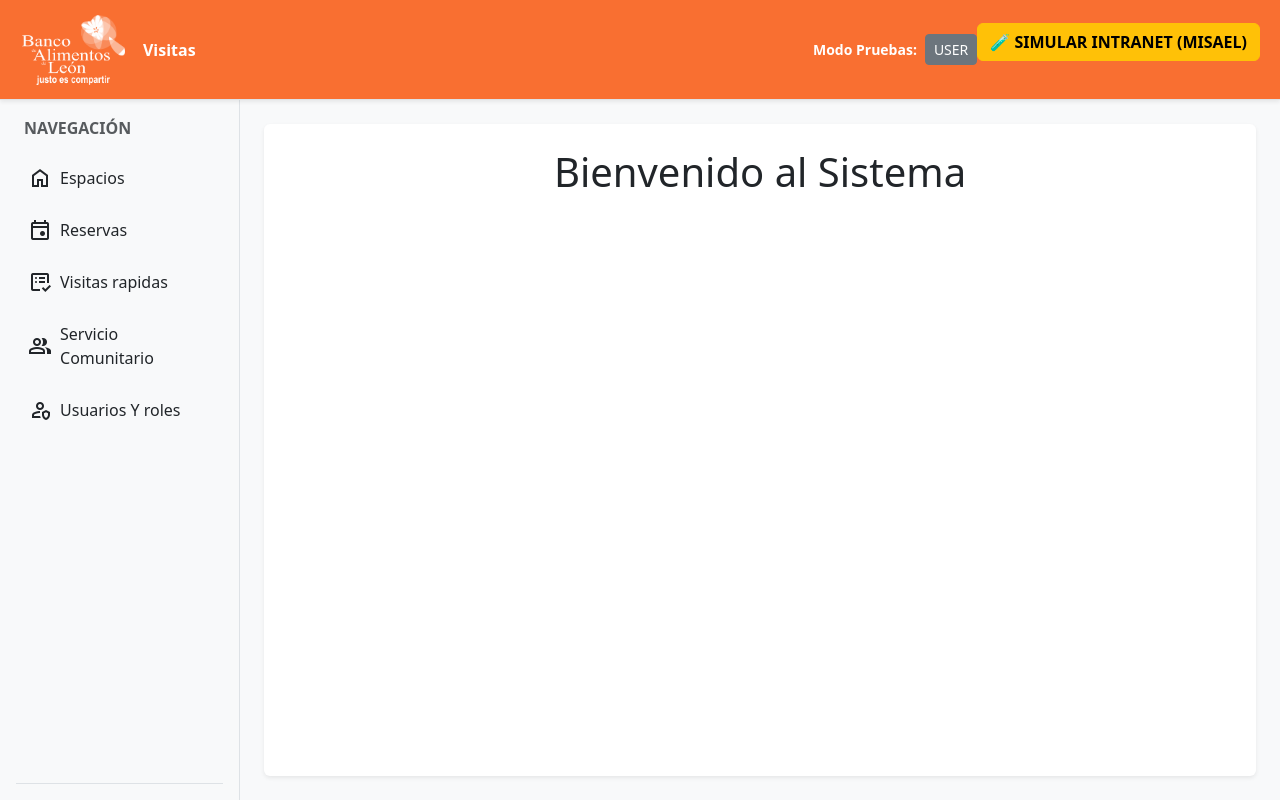
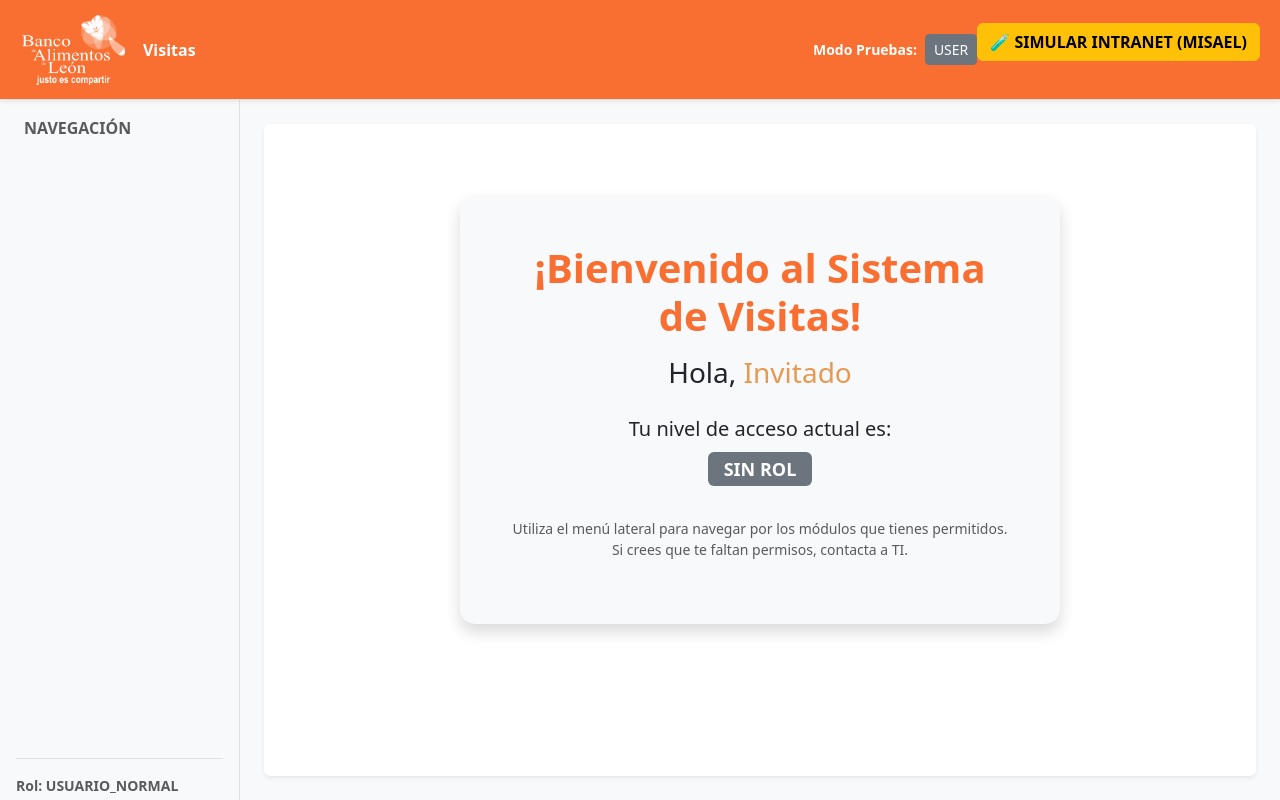
Before and after one commit to CesarMendozaGH/FrontEnd-Visitas-Estadia, a React (Vite) app: page /home in a window 1280 px wide. Built offline with nearby package versions, Linux system fonts and the light colour scheme.

Commit message:
ADD: VALIDACIONES, PERFILES Y USO DE INTRANET

```diff
--- a/src/components/Header.jsx
+++ b/src/components/Header.jsx
@@ -14,7 +14,7 @@ export const Header = () => {
   const toggleDevRole = () => {
     const currentRole = localStorage.getItem('rol_dev');
     if (currentRole === 'SUPERADMIN') {
-      localStorage.setItem('rol_dev', 'USER');
+      localStorage.setItem('rol_dev', 'DIRECTIVO');
     } else {
       localStorage.setItem('rol_dev', 'SUPERADMIN');
     }
--- /dev/null
+++ b/src/components/ProtectedRoute.jsx
@@ -0,0 +1,34 @@
+import { Navigate, Outlet } from 'react-router-dom';
+
+export const ProtectedRoute = ({ rolesPermitidos }) => {
+    const rolActual = localStorage.getItem('rol_dev');
+
+    // 1. Si no hay rol (aún no entra el token de la intranet), mostramos pantalla de carga o bloqueamos
+    if (!rolActual) {
+        return <Navigate to="/home" replace />;
+    }
+
+    // 2. El SUPERADMIN es Dios, entra a todas partes sin importar la lista
+    if (rolActual === 'SUPERADMIN') {
+        return <Outlet />; // Outlet significa "Adelante, puedes ver la pantalla"
+    }
+
+    // 3. Verificamos si el rol del usuario está dentro del arreglo de permitidos para esta ruta
+    if (rolesPermitidos.includes(rolActual) || rolActual === 'TOTAL') {
+        return <Outlet />;
+    }
+
+    // 4. Si llegó hasta aquí, es porque está logueado pero NO TIENE PERMISO
+    return (
+        <div className="text-center mt-5">
+            <h1 className="text-danger fw-bold" style={{ fontSize: '5rem' }}>
+                <span className="material-symbols-outlined" style={{ fontSize: '8rem' }}>
+                    disabled_by_default
+                </span>
+
+            </h1>
+            <h2 className="fw-bold">Acceso Denegado</h2>
+            <p className="text-muted">No tienes los privilegios necesarios para ver este módulo.</p>
+        </div>
+    );
+};
--- a/src/components/Sidebar.jsx
+++ b/src/components/Sidebar.jsx
@@ -3,7 +3,19 @@ import Nav from 'react-bootstrap/Nav';
 import './Sidebar.css';
 
 export const Sidebar = () => {
-  const location = useLocation(); // Para saber en qué página estamos y marcarla activa
+  const location = useLocation();
+
+
+  const rolActual = localStorage.getItem('rol_dev') || 'USUARIO_NORMAL';
+
+  // Lógica de Permisos Exacta
+  const puedeVerEspacios = ['SUPERADMIN', 'TOTAL', 'DIRECTIVO'].includes(rolActual);
+  const puedeVerReservas = ['SUPERADMIN', 'TOTAL', 'DIRECTIVO', 'COMUNITARIO'].includes(rolActual);
+  const puedeVerVisitas = ['SUPERADMIN', 'TOTAL', 'COMUNITARIO', 'RECEPCION'].includes(rolActual);
+  const puedeVerComunitario = ['SUPERADMIN', 'TOTAL', 'DIRECTIVO', 'COMUNITARIO'].includes(rolActual);
+  const puedeVerUsuarios = rolActual === 'SUPERADMIN';
+
+
 
   return (
     <div className="sidebar d-flex flex-column flex-shrink-0 p-3 bg-light border-end" style={{ width: '240px', minHeight: 'calc(100vh - 60px)' }}>
@@ -13,72 +25,61 @@ export const Sidebar = () => {
       </span>
 
       <Nav variant="pills" className="flex-column mb-auto gap-2">
+
+        {/* ESPACIOS */}
+        {puedeVerEspacios && (
           <Nav.Item>
-          <Link
-            to="/espacios"
-            className={`nav-link d-flex align-items-center gap-2 ${location.pathname.includes('espacios') ? 'active' : 'link-dark'}`}
-          >
-            <span className="material-symbols-outlined">
-              Home
-            </span>
+            <Link to="/espacios" className={`nav-link d-flex align-items-center gap-2 ${location.pathname.includes('espacios') ? 'active' : 'link-dark'}`}>
+              <span className="material-symbols-outlined">Home</span>
               Espacios
             </Link>
           </Nav.Item>
+        )}
 
+        {/* RESERVAS */}
+        {puedeVerReservas && (
           <Nav.Item>
-          <Link
-            to="/reservas"
-            className={`nav-link d-flex align-items-center gap-2 ${location.pathname.includes('reservas') ? 'active' : 'link-dark'}`}
-          >
-            <span className="material-symbols-outlined">
-              event
-            </span>
+            <Link to="/reservas" className={`nav-link d-flex align-items-center gap-2 ${location.pathname.includes('reservas') ? 'active' : 'link-dark'}`}>
+              <span className="material-symbols-outlined">event</span>
               Reservas
             </Link>
           </Nav.Item>
+        )}
 
+        {/* VISITAS RAPIDAS */}
+        {puedeVerVisitas && (
           <Nav.Item>
-          <Link
-            to="/asistencias"
-            className={`nav-link d-flex align-items-center gap-2 ${location.pathname.includes('asistencias') ? 'active' : 'link-dark'}`}
-          >
-
-            <span className="material-symbols-outlined">
-              list_alt_check
-            </span>
-            Visitas rapidas
+            <Link to="/asistencias" className={`nav-link d-flex align-items-center gap-2 ${location.pathname.includes('asistencias') ? 'active' : 'link-dark'}`}>
+              <span className="material-symbols-outlined">list_alt_check</span>
+              Visitas rápidas
             </Link>
           </Nav.Item>
+        )}
 
+        {/* SERVICIO COMUNITARIO */}
+        {puedeVerComunitario && (
           <Nav.Item>
-          <Link
-            to="/servicio"
-            className={`nav-link d-flex align-items-center gap-2 ${location.pathname.includes('servicio') ? 'active' : 'link-dark'}`}
-          >
-
-            <span class="material-symbols-outlined">
-              group
-            </span>
+            <Link to="/servicio" className={`nav-link d-flex align-items-center gap-2 ${location.pathname.includes('servicio') ? 'active' : 'link-dark'}`}>
+              <span className="material-symbols-outlined">group</span>
               Servicio Comunitario
             </Link>
           </Nav.Item>
+        )}
 
+        {/* USUARIOS Y ROLES (SOLO SUPERADMIN) */}
+        {puedeVerUsuarios && (
           <Nav.Item>
-          <Link
-            to="/usuario"
-            className={`nav-link d-flex align-items-center gap-2 ${location.pathname.includes('usuario') ? 'active' : 'link-dark'}`}
-          >
-            <span class="material-symbols-outlined">
-              person_shield
-            </span>
+            <Link to="/usuario" className={`nav-link d-flex align-items-center gap-2 ${location.pathname.includes('usuario') ? 'active' : 'link-dark'}`}>
+              <span className="material-symbols-outlined">person_shield</span>
               Usuarios Y roles
             </Link>
           </Nav.Item>
+        )}
 
       </Nav>
 
-      {/* Footer opcional del sidebar */}
       <div className="mt-auto pt-3 border-top">
+        <small className="text-muted d-block fw-bold mb-1">Rol: {rolActual}</small>
         <small className="text-muted">Versión 1.0</small>
       </div>
     </div>
--- a/src/main.jsx
+++ b/src/main.jsx
@@ -5,6 +5,6 @@ import './index.css'
 
 ReactDOM.createRoot(document.getElementById('root')).render(
   <React.StrictMode>
-    <AppRouter />
+    <AppRouter /> {/* OJO: NO debe haber ningún <BrowserRouter> aquí */}
   </React.StrictMode>,
 )
--- a/src/pages/Espacios/EspaciosPage.jsx
+++ b/src/pages/Espacios/EspaciosPage.jsx
@@ -13,6 +13,9 @@ export function EspaciosPage() {
 
     const [showModal, setShowModal] = useState(false);
     const [editingEspacio, setEditingEspacio] = useState(null);
+
+    const rolActual = localStorage.getItem('rol_dev');
+    const esSuperAdmin = rolActual === 'SUPERADMIN';
 
     useEffect(() => {
         cargarEspacios();
@@ -133,6 +136,7 @@ export function EspaciosPage() {
                                         >
                                             <MdEdit />
                                         </Button>
+                                        {esSuperAdmin && (
                                         <Button
                                             variant="outline-danger"
                                             size="sm"
@@ -141,6 +145,7 @@ export function EspaciosPage() {
                                         >
                                             <MdDelete />
                                         </Button>
+                                        )}
                                     </td>
                                 </tr>
                             ))
--- /dev/null
+++ b/src/pages/HomePage.jsx
@@ -0,0 +1,31 @@
+import React from 'react';
+import { Container, Card, Badge } from 'react-bootstrap';
+
+export const HomePage = () => {
+    // Leemos los datos que guardamos en el Login simulado
+    const nombre = localStorage.getItem('nombre_usuario') || 'Invitado';
+    const rol = localStorage.getItem('rol_dev') || 'SIN ROL';
+
+    return (
+        <Container className="mt-5 d-flex justify-content-center">
+            <Card className="text-center shadow p-5 border-0" style={{ borderRadius: '15px', maxWidth: '600px', backgroundColor: '#f8f9fa' }}>
+                <h1 style={{ color: '#f96f31' }} className="fw-bold mb-3">¡Bienvenido al Sistema de Visitas!</h1>
+
+                <h3 className="text-dark mb-4">Hola, <span style={{ color: '#e79951' }}>{nombre}</span> </h3>
+
+                <p className="fs-5 mb-2">
+                    Tu nivel de acceso actual es:
+                </p>
+                <h4>
+                    <Badge bg={rol === 'SUPERADMIN' ? 'danger' : 'secondary'} className="px-3 py-2">
+                        {rol}
+                    </Badge>
+                </h4>
+
+                <p className="text-muted small mt-4">
+                    Utiliza el menú lateral para navegar por los módulos que tienes permitidos. Si crees que te faltan permisos, contacta a TI.
+                </p>
+            </Card>
+        </Container>
+    );
+};
--- a/src/pages/Reservas/ReservasForm.jsx
+++ b/src/pages/Reservas/ReservasForm.jsx
@@ -70,12 +70,12 @@ export function ReservasForm({ show, handleClose, handleSave, reservaEditar, esp
         setFormData(prev => ({ ...prev, [name]: valorSanitizado }));
     };
 
-    // LÓGICA DE 14 DÍAS DE ANTICIPACIÓN
+    // LÓGICA DE 15 DÍAS DE ANTICIPACIÓN
     const getMinStartDate = () => {
         if (isSuperAdmin) return null; // Sin límite
 
         const hoy = new Date();
-        hoy.setDate(hoy.getDate() + 14);
+        hoy.setDate(hoy.getDate() + 15);
         const minDateStr = hoy.toISOString().split('T')[0];
 
         if (reservaEditar && formData.fechaReserva && formData.fechaReserva < minDateStr) {
@@ -183,11 +183,12 @@ export function ReservasForm({ show, handleClose, handleSave, reservaEditar, esp
                                     disableMobile: "true" // Fuerza el diseño bonito en móviles
                                 }}
                                 className="form-control bg-white" // Fondo blanco para que no parezca deshabilitado
-                                placeholder="📅 Selecciona el día..."
+
+                                placeholder="Selecciona el día..."
                                 required
                             />
                             {!isSuperAdmin && !reservaEditar && (
-                                <Form.Text className="text-danger" style={{fontSize: '0.75rem'}}>* Requiere 14 días de anticipación.</Form.Text>
+                                <Form.Text className="text-danger" style={{fontSize: '0.75rem'}}>* Requiere 15 días de anticipación.</Form.Text>
                             )}
                         </Form.Group>
 
--- a/src/pages/Reservas/ReservasPage.jsx
+++ b/src/pages/Reservas/ReservasPage.jsx
@@ -24,6 +24,9 @@ export function ReservasPage() {
     // NUEVO ESTADO PARA EL FILTRO (Por defecto mostramos todas las "Activas")
     const [filtroEstatus, setFiltroEstatus] = useState('ACTIVAS');
 
+    //MANEJO DE ROLES
+    const rolActual = localStorage.getItem('rol_dev');
+    const esSuperAdmin = rolActual === 'SUPERADMIN';
     // Forzar re-renderizado cada minuto para actualizar estatus de tiempo
     const [, setTick] = useState(0);
     useEffect(() => {
@@ -308,7 +311,7 @@ export function ReservasPage() {
                                                 )}
 
                                                 {/* 3. BOTÓN DE CANCELAR: Solo visible si NO ha finalizado */}
-                                                {!estado.finalizada && (
+                                                {(!estado.finalizada && esSuperAdmin) && (
                                                     <Button
                                                         variant="outline-danger"
                                                         size="sm"
--- a/src/pages/Usuarios/UsuariosAdmin.jsx
+++ b/src/pages/Usuarios/UsuariosAdmin.jsx
@@ -10,12 +10,12 @@ export const UsuariosAdmin = () => {
 
     // Los roles exactos que definiste
     const rolesDisponibles = [
-        'USUARIO_NORMAL',
-        'RECEPCION',
-        'COMUNITARIO',
-        'DIRECTIVO',
-        'TOTAL',
-        'SUPERADMIN'
+        'USUARIO_NORMAL', // PRUEBA DE DESARROLLO TODO ESTA LIMITADO
+        'RECEPCION',    // PERSONAS EXTERNAS QUE SE TIENEN QUE REGISTRAR AL ENTRAR
+        'COMUNITARIO',  // PERSONA QUE DIRIGE EL SERVICIO COMUNITARIO
+        'DIRECTIVO', // PERSONAS ENCARGADAS DE AREAS
+        'TOTAL', //VER TODO PERO CON RESTRICCIONES
+        'SUPERADMIN' //VER TODO Y SALTAR LIMITACIONES
     ];
 
     const cargarUsuarios = async () => {
--- a/src/router/AppRouter.jsx
+++ b/src/router/AppRouter.jsx
@@ -1,41 +1,53 @@
-import { createBrowserRouter, RouterProvider } from 'react-router-dom';
+import { createBrowserRouter, RouterProvider, Navigate } from 'react-router-dom';
 import { MainLayout } from '../layouts/MainLayout';
 import { EspaciosPage } from '../pages/Espacios/EspaciosPage';
 import { BitacoraPage } from '../pages/Bitacora/BitacoraPage';
 import { ReservasPage } from '../pages/Reservas/ReservasPage';
 import { ComunitarioPage } from '../pages/Comunitario/ComunitarioPage';
 import { UsuariosAdmin } from '../pages/Usuarios/UsuariosAdmin';
+import { ProtectedRoute } from '../components/ProtectedRoute'; // <-- Asegúrate de tener este archivo creado
+import { HomePage } from '../pages/HomePage';
 
 const router = createBrowserRouter([
   {
     path: "/",
     element: <MainLayout />,
     children: [
+      // Si entra a la raíz "/", lo empujamos al home
       {
-        path: "espacios",
-        element: <EspaciosPage />,
+        index: true,
+        element: <Navigate to="/home" replace />
       },
       {
-        path: "reservas",
-        element: <ReservasPage />,
+        path: "home",
+        element: <HomePage /> // 2. <-- Colocamos el componente oficial
+      },
+
+      // --- RUTAS PROTEGIDAS ---
+      {
+        // Espacios: TOTAL y DIRECTIVO
+        element: <ProtectedRoute rolesPermitidos={['DIRECTIVO', 'TOTAL']} />,
+        children: [{ path: "espacios", element: <EspaciosPage /> }]
       },
       {
-        path: "asistencias",
-        element:<BitacoraPage />,
+        // Reservas: DIRECTIVO, TOTAL, COMUNITARIO
+        element: <ProtectedRoute rolesPermitidos={['DIRECTIVO', 'TOTAL', 'COMUNITARIO']} />,
+        children: [{ path: "reservas", element: <ReservasPage /> }]
       },
       {
-        path: "servicio",
-        element:<ComunitarioPage />,
+        // Visitas Rápidas: RECEPCION, TOTAL, COMUNITARIO
+        element: <ProtectedRoute rolesPermitidos={['RECEPCION', 'TOTAL', 'COMUNITARIO']} />,
+        children: [{ path: "asistencias", element: <BitacoraPage /> }]
       },
       {
-        path: "usuario",
-        element:<UsuariosAdmin/>
+        // Servicio Comunitario: COMUNITARIO, TOTAL, DIRECTIVO (SuperAdmin pasa por defecto)
+        element: <ProtectedRoute rolesPermitidos={['COMUNITARIO', 'TOTAL', 'DIRECTIVO']} />,
+        children: [{ path: "servicio", element: <ComunitarioPage /> }]
       },
-
       {
-        index: true,
-        path: "home", // Home
-        element: <div className='text-center'><h1>Bienvenido al Sistema</h1></div>
+        // Usuarios: SOLO SUPERADMIN
+        element: <ProtectedRoute rolesPermitidos={[]} />,
+        children: [{ path: "usuario", element: <UsuariosAdmin /> }]
       }
     ]
   }
```
Also changed, not shown: src/pages/Comunitario/ComunitarioPage.jsx (+82 -15 lines). Lines whose indentation alone changed are shown as unchanged.
